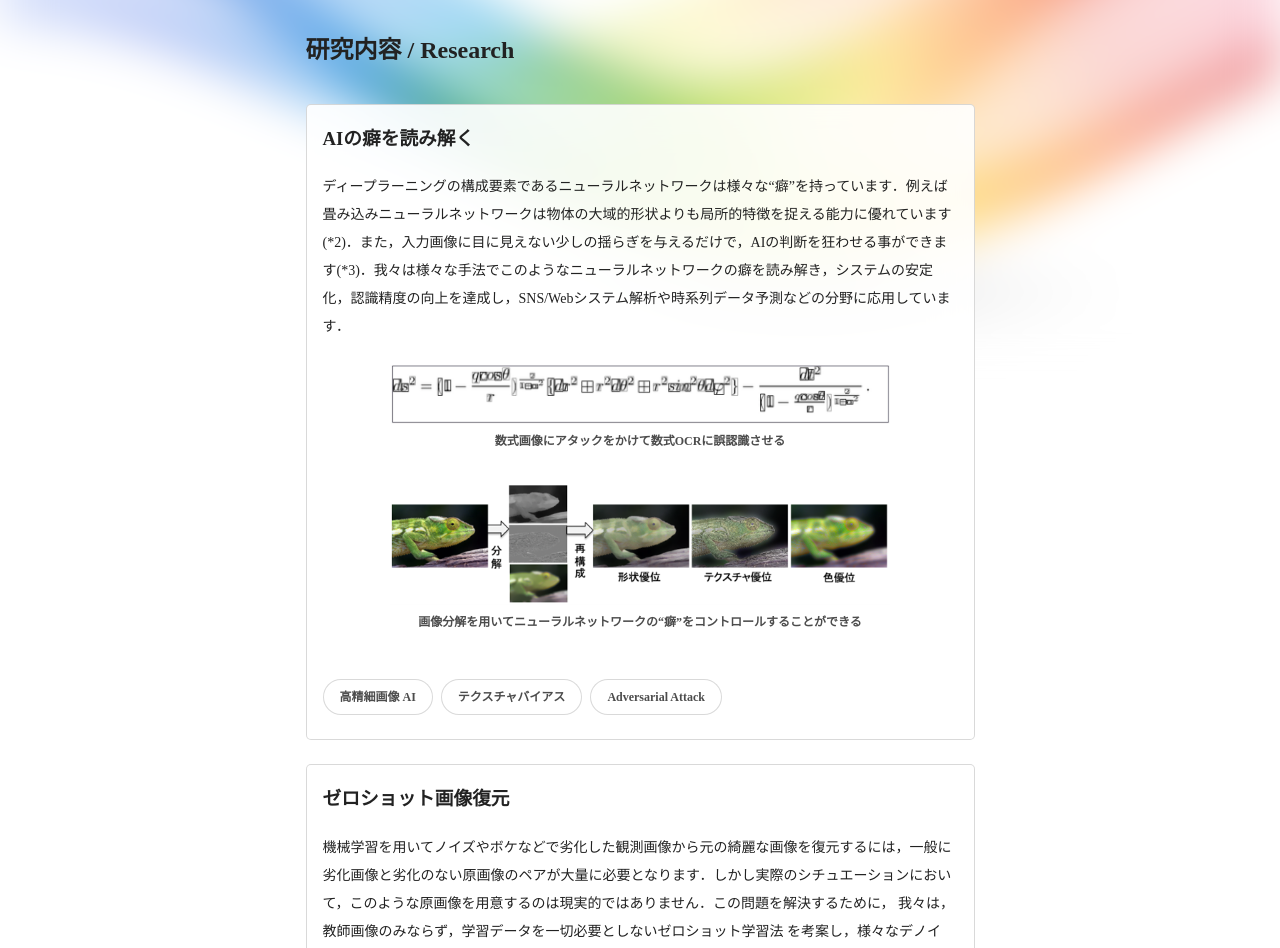
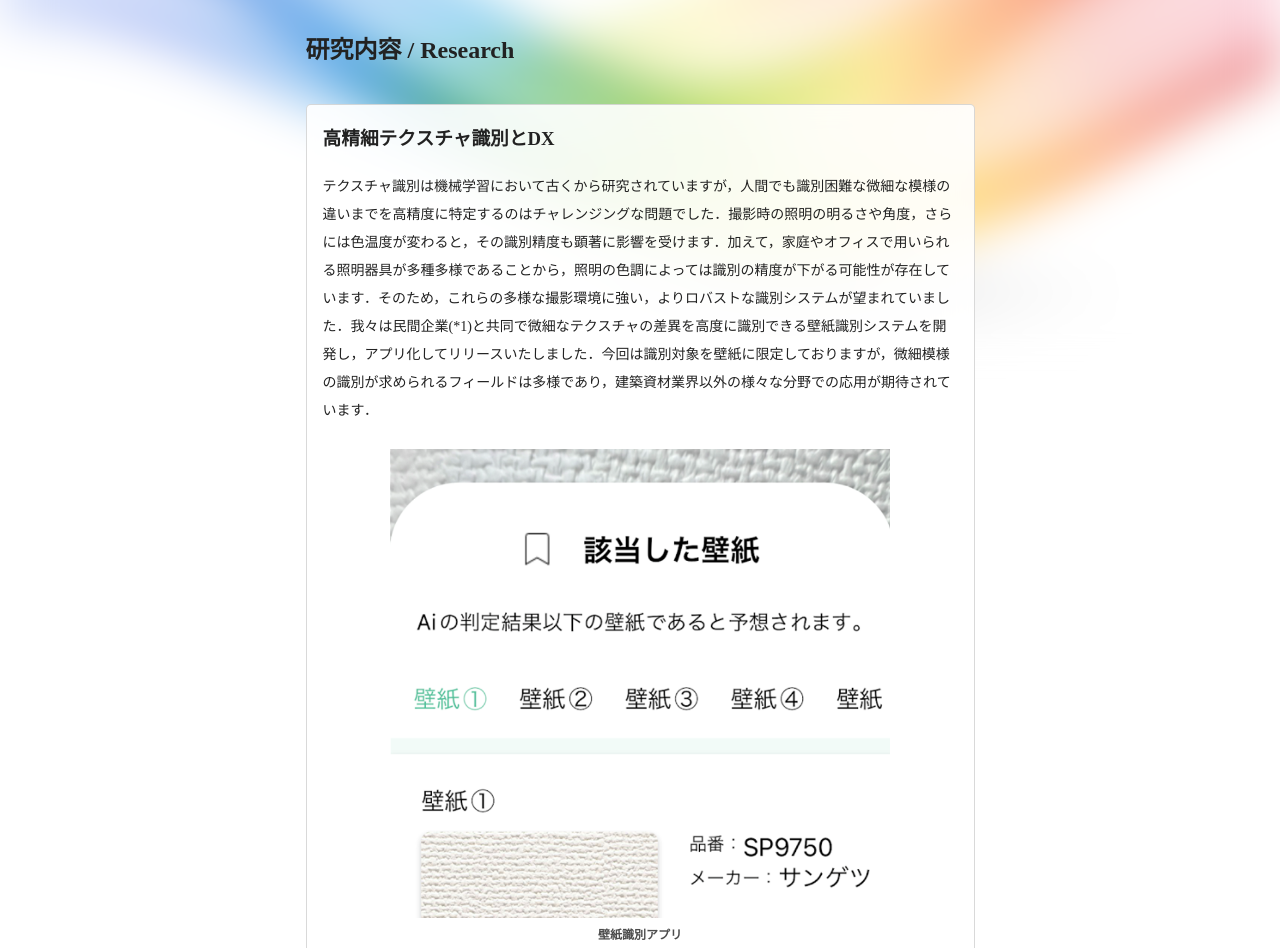
Before and after one commit to IML-okuda/official, an Astro site in the folder sakura/: page / in a window 1280 px wide. Shown: the part 406-1354 px from the top of the page. Built offline with nearby package versions, Linux system fonts and the light colour scheme; Astro itself is replaced by a stand-in of ours.

Commit message:
chore: 記事追加

```diff
--- a/sakura/src/pages/index.astro
+++ b/sakura/src/pages/index.astro
@@ -34,6 +34,23 @@ const news: NewsItem[] = [
   },
 ];
 const researchTopics: ResearchTopic[] = [
+  {
+    title: "高精細テクスチャ識別とDX",
+    description:
+      "テクスチャ識別は機械学習において古くから研究されていますが，人間でも識別困難な微細な模様の違いまでを高精度に特定するのはチャレンジングな問題でした．撮影時の照明の明るさや角度，さらには色温度が変わると，その識別精度も顕著に影響を受けます．加えて，家庭やオフィスで用いられる照明器具が多種多様であることから，照明の色調によっては識別の精度が下がる可能性が存在しています．そのため，これらの多様な撮影環境に強い，よりロバストな識別システムが望まれていました．我々は民間企業(*1)と共同で微細なテクスチャの差異を高度に識別できる壁紙識別システムを開発し，アプリ化してリリースいたしました．今回は識別対象を壁紙に限定しておりますが，微細模様の識別が求められるフィールドは多様であり，建築資材業界以外の様々な分野での応用が期待されています．",
+    tags: ["高精細画像 AI", "テクスチャ識別"],
+    figs: [
+      {
+        src: "/fig/kabepita-app.png",
+        caption: "壁紙識別アプリ",
+      },
+      {
+        src: "/fig/kabepita-liaison.png",
+        caption:
+          "同志社大学ニューズレター　LIAISONに我々の共同プロジェクトが掲載されました",
+      },
+    ],
+  },
   {
     title: "AIの癖を読み解く",
     description:
```
Also changed, not shown: sakura/public/fig/kabepita-app.png (added), 2 other files.
